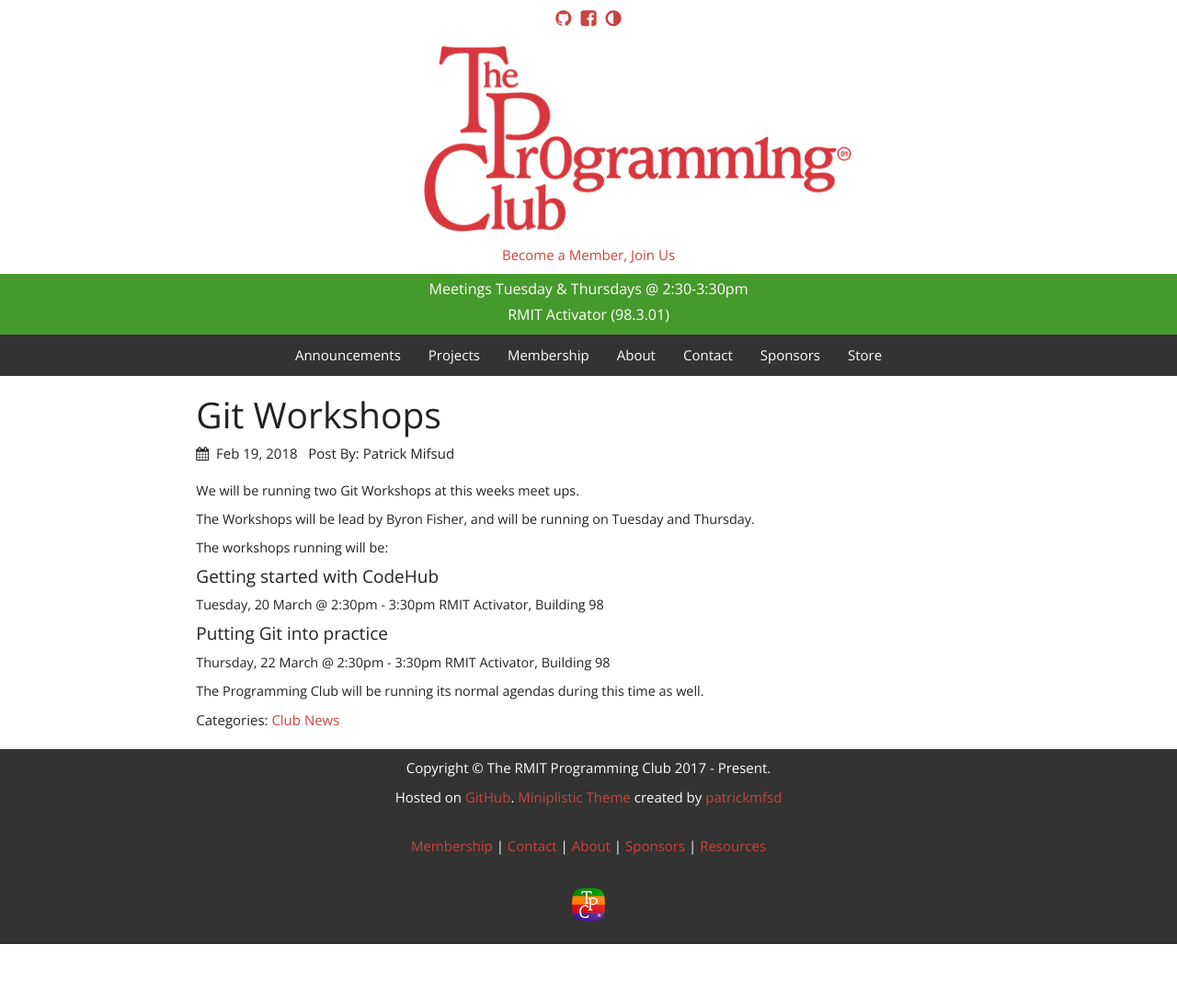
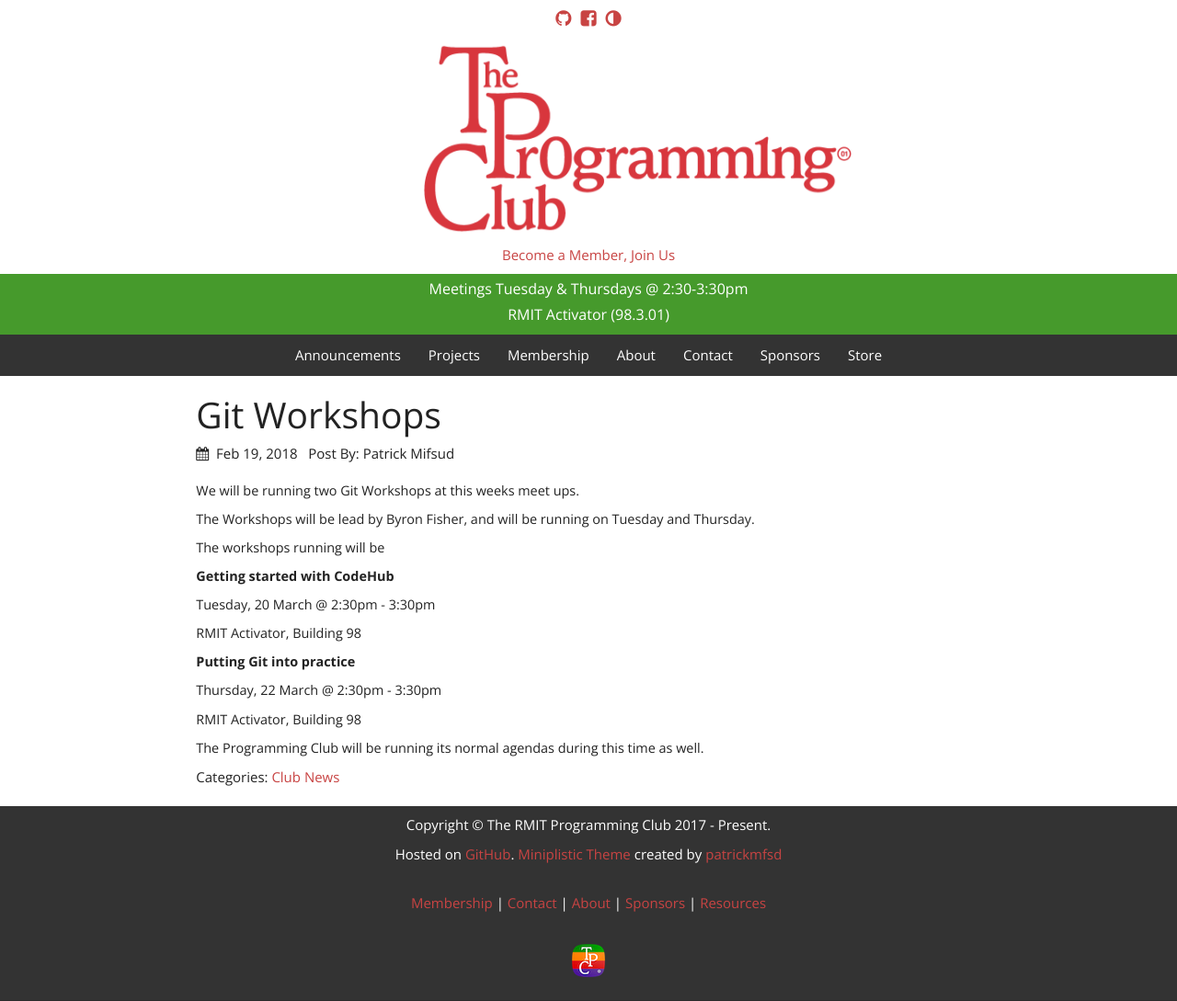
Before and after one commit to rmit-programming-club/rmit-programming-club.github.io, a Jekyll site: the page built from _posts/2018-02-19-Git-Workshops.md, in a window 1280 px wide. Shown: the whole page at 92% size. Built offline with Jekyll 4.4.1, drawn with Linux system fonts in a browser that asks for light colours; nearby versions of some CDN libraries; before the commit the page ends 1027 px from its top, so only the background shows below that.

Commit message:
format fix #2

```diff
--- a/_posts/2018-02-19-Git-Workshops.md
+++ b/_posts/2018-02-19-Git-Workshops.md
@@ -10,14 +10,19 @@
 
 The Workshops will be lead by Byron Fisher, and will be running on Tuesday and Thursday.
 
-The workshops running will be:
+The workshops running will be
 
-#### Getting started with CodeHub
+**Getting started with CodeHub**
+
 Tuesday, 20 March @ 2:30pm - 3:30pm
+
 RMIT Activator, Building 98
 
-#### Putting Git into practice
+
+**Putting Git into practice**
+
 Thursday, 22 March @ 2:30pm - 3:30pm
+
 RMIT Activator, Building 98
 
 The Programming Club will be running its normal agendas during this time as well.
```
